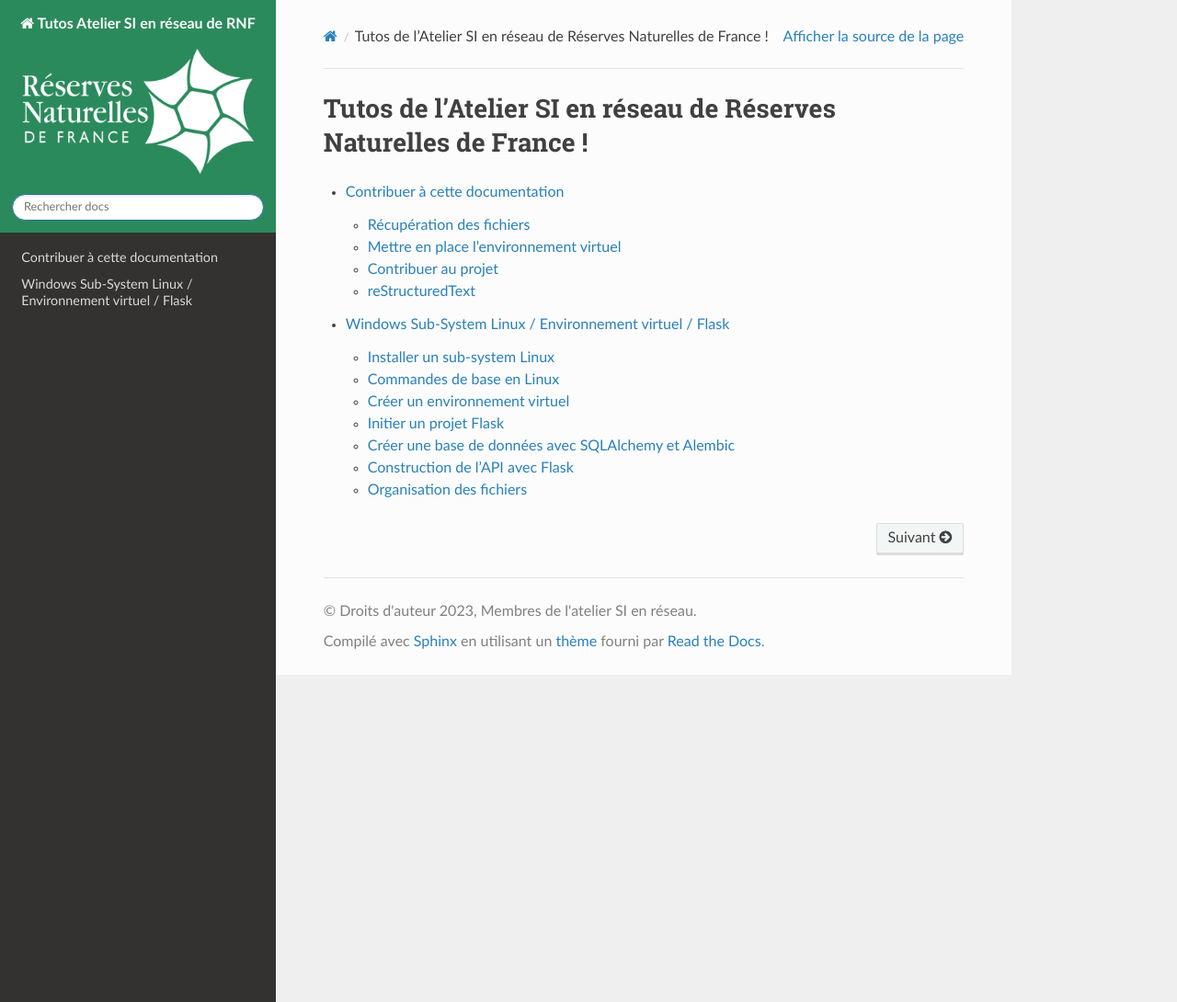
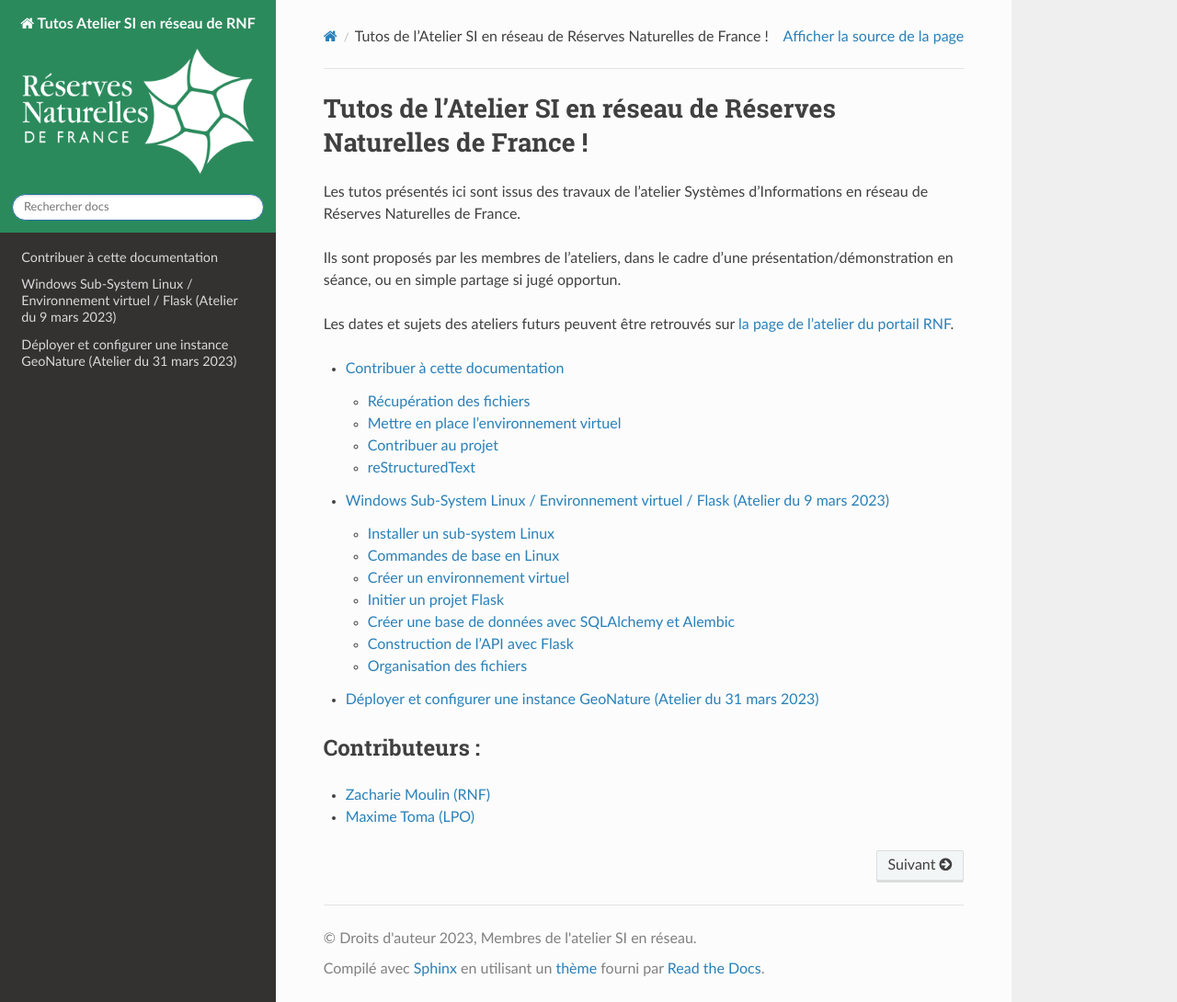
Before and after one commit to RNF-SI/tutos_atelier_si, a Sphinx documentation site: the page built from source/index.rst, in a window 1280 px wide and 1090 px high. Shown: the whole window at 92% size. Built offline with Sphinx 7.4.7 and the Read the Docs theme 2.0.0, drawn with Linux system fonts in a browser that asks for light colours.

Commit message:
ajoute doc atelier déployer geonature

```diff
--- a/source/conf.py
+++ b/source/conf.py
@@ -21,7 +21,8 @@ extensions = [
     "sphinx.ext.coverage",
     "sphinx.ext.viewcode",
     "sphinx.ext.githubpages",
-    "sphinx_copybutton"
+    "sphinx_copybutton",
+    "sphinxcontrib.youtube"
     ]
 
 templates_path = ['_templates']
--- /dev/null
+++ b/source/deployer_geonature.rst
@@ -0,0 +1,12 @@
+Déployer et configurer une instance GeoNature (Atelier du 31 mars 2023)
+=======================================================================
+
+La documentation est disponible `sur le lien suivant <https://si-en-reseau.reserves-naturelles.org/documentation-geonature/index.html>`_
+
+..  youtube:: YV8mQkie1mw
+
+.. WARNING::
+
+    La première partie de la présentation, jusqu'à 30 min, présente un échec de démonstration. La méthodologie de mise en place des sous-domaines ayant évolué avec la dernière mise à jour de GeoNature, vous pouvez donc passer cette partie.
+
+    L'erreur tient essentiellement du fait que l'URL de l'API est maintenant stockée dans un fichier json placé dans /frontend/src/assets/config.json. La procédure à été mise à jour en conséquence dans `le tuto geonature de RNF <https://si-en-reseau.reserves-naturelles.org/documentation-geonature/domaine.html>`_
--- a/source/index.rst
+++ b/source/index.rst
@@ -6,6 +6,19 @@
 Tutos de l'Atelier SI en réseau de Réserves Naturelles de France !
 ==================================================================
 
+Les tutos présentés ici sont issus des travaux de l'atelier Systèmes d'Informations en réseau de Réserves Naturelles de France.
+
+Ils sont proposés par les membres de l'ateliers, dans le cadre d'une présentation/démonstration en séance, ou en simple partage si jugé opportun.
+
+Les dates et sujets des ateliers futurs peuvent être retrouvés sur `la page de l'atelier du portail RNF <https://www.portail.reserves-naturelles.org/page/1496002-systemes-d-information-en-reseau>`_.
+
 .. toctree::
  contribuer
  wsl_flask
+ deployer_geonature
+
+Contributeurs :
+---------------
+
+* `Zacharie Moulin (RNF) <https://github.com/MoulinZ>`_
+* `Maxime Toma (LPO) <https://github.com/maximetoma>`_
--- a/source/wsl_flask.rst
+++ b/source/wsl_flask.rst
@@ -1,5 +1,7 @@
-Windows Sub-System Linux / Environnement virtuel / Flask
-========================================================
+Windows Sub-System Linux / Environnement virtuel / Flask (Atelier du 9 mars 2023)
+==================================================================================
+
+..  youtube:: 9mcMAR5bMXs
 
 Installer un sub-system Linux
 -----------------------------
```
